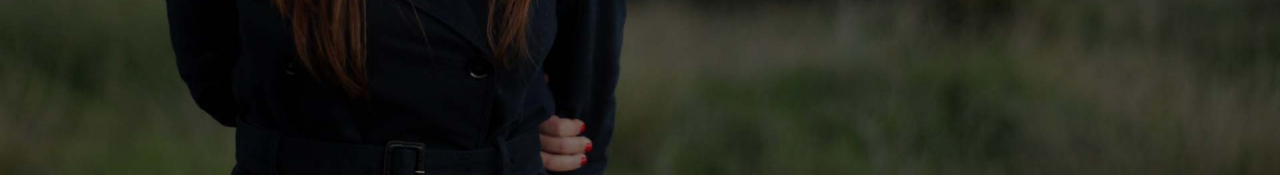
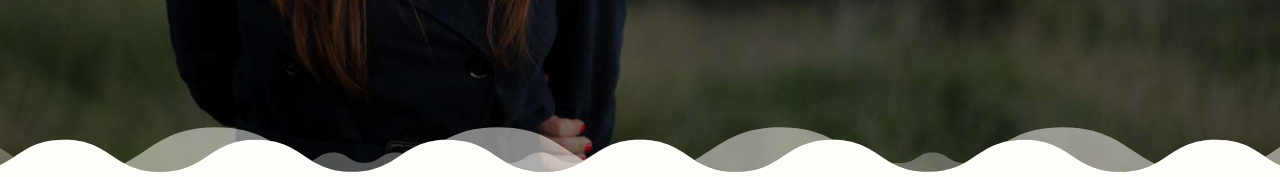
Before and after one commit to amplace/amplace.github.io, a website built with webpack: page app/index.html in a window 1280 px wide. Shown: the part 625-802 px from the top of the page. Built offline with nearby package versions, Linux system fonts and the light colour scheme.

Commit message:
Add header separator

```diff
--- a/app/assets/scripts/App.js
+++ b/app/assets/scripts/App.js
@@ -7,7 +7,7 @@ const menu = new Menu();
 ScrollSpy(menu);
 Time();
 
-$(".thumbnail-container").click(function () {
+$(".thumbnail-container").click(function() {
     let url = $(this).find('a')[0];
     window.open(url, '_blank');
     return false;
--- a/app/assets/styles/modules/_header.css
+++ b/app/assets/styles/modules/_header.css
@@ -1,7 +1,9 @@
 .header {
+    position: relative;
     /* size */
     width: 100%;
     height: 100vh;
+    max-height: 100vh;
     /* spacing */
     margin: 0;
     padding: 10px;
--- a/app/assets/styles/modules/_section.css
+++ b/app/assets/styles/modules/_section.css
@@ -75,11 +75,13 @@
 .day {
     color: $blue;
     background-color: $white;
+    fill: $white;
 }
 
 .night {
     color: $white;
     background-color: $dark;
+    fill: $dark;
 }
 
 hr {
--- /dev/null
+++ b/app/assets/styles/modules/_seperator.css
@@ -0,0 +1,23 @@
+.separator {
+    display: block;
+    background: 0 0;
+    position: absolute;
+    left: 0;
+    right: 0;
+    bottom: 0;
+    z-index: 2;
+    width: 100%;
+
+    &.wave {
+        fill: inherit;
+
+        & .large {
+            opacity: .5;
+        }
+
+        & .small {
+            opacity: .3;
+        }
+
+    }
+}
--- a/app/assets/styles/styles.css
+++ b/app/assets/styles/styles.css
@@ -14,3 +14,4 @@
 @import "modules/_list";
 @import "modules/_reveal";
 @import "modules/_thumbnail";
+@import "modules/_seperator";
--- a/app/index.html
+++ b/app/index.html
@@ -62,10 +62,42 @@
                 </div>
             </a>
         </div>
+        <div>
+            <svg id="" preserveAspectRatio="xMidYMax meet" class="separator wave" viewBox="0 0 1600 100" style="" data-height="100">
+<path class="large" d="M1040,56c0.5,0,1,0,1.6,0c-16.6-8.9-36.4-15.7-66.4-15.7c-56,0-76.8,23.7-106.9,41C881.1,89.3,895.6,96,920,96
+C979.5,96,980,56,1040,56z"></path>
+<path class="large" d="M1699.8,96l0,10H1946l-0.3-6.9c0,0,0,0-88,0s-88.6-58.8-176.5-58.8c-51.4,0-73,20.1-99.6,36.8
+c14.5,9.6,29.6,18.9,58.4,18.9C1699.8,96,1699.8,96,1699.8,96z"></path>
+<path class="large" d="M1400,96c19.5,0,32.7-4.3,43.7-10c-35.2-17.3-54.1-45.7-115.5-45.7c-32.3,0-52.8,7.9-70.2,17.8
+c6.4-1.3,13.6-2.1,22-2.1C1340.1,56,1340.3,96,1400,96z"></path>
+<path class="large" d="M320,56c6.6,0,12.4,0.5,17.7,1.3c-17-9.6-37.3-17-68.5-17c-60.4,0-79.5,27.8-114,45.2
+c11.2,6,24.6,10.5,44.8,10.5C260,96,259.9,56,320,56z"></path>
+<path class="large" d="M680,96c23.7,0,38.1-6.3,50.5-13.9C699.6,64.8,679,40.3,622.2,40.3c-30,0-49.8,6.8-66.3,15.8
+c1.3,0,2.7-0.1,4.1-0.1C619.7,56,620.2,96,680,96z"></path>
+
+<path class="small" d="M-40,95.6c28.3,0,43.3-8.7,57.4-18C-9.6,60.8-31,40.2-83.2,40.2c-14.3,0-26.3,1.6-36.8,4.2V106h60V96L-40,95.6
+z"></path>
+<path class="small" d="M504,73.4c-2.6-0.8-5.7-1.4-9.6-1.4c-19.4,0-19.6,13-39,13c-19.4,0-19.5-13-39-13c-14,0-18,6.7-26.3,10.4
+C402.4,89.9,416.7,96,440,96C472.5,96,487.5,84.2,504,73.4z"></path>
+<path class="small" d="M1205.4,85c-0.2,0-0.4,0-0.6,0c-19.5,0-19.5-13-39-13s-19.4,12.9-39,12.9c0,0-5.9,0-12.3,0.1
+c11.4,6.3,24.9,11,45.5,11C1180.6,96,1194.1,91.2,1205.4,85z"></path>
+<path class="small" d="M743.8,73.5c-10.3,3.4-13.6,11.5-29,11.5c-19.4,0-19.5-13-39-13s-19.5,13-39,13c-0.9,0-1.7,0-2.5-0.1
+c11.4,6.3,25,11.1,45.7,11.1C712.4,96,727.3,84.2,743.8,73.5z"></path>
+
+<path class="small" d="M-40,95.6C20.3,95.6,20.1,56,80,56s60,40,120,40s59.9-40,120-40s60.3,40,120,40s60.3-40,120-40
+s60.2,40,120,40s60.1-40,120-40s60.5,40,120,40s60-40,120-40s60.4,40,120,40s59.9-40,120-40s60.3,40,120,40s60.2-40,120-40
+s60.2,40,120,40s59.8,0,59.8,0l0.2,143H-60V96L-40,95.6z"></path>
+
+<path class="" d="M-40,95.6C20.3,95.6,20.1,56,80,56s60,40,120,40s59.9-40,120-40s60.3,40,120,40s60.3-40,120-40
+s60.2,40,120,40s60.1-40,120-40s60.5,40,120,40s60-40,120-40s60.4,40,120,40s59.9-40,120-40s60.3,40,120,40s60.2-40,120-40
+s60.2,40,120,40s59.8,0,59.8,0l0.2,143H-60V96L-40,95.6z"></path>
+            </svg>
+        </div>
     </header>
 
     <!-- about me -->
     <span id="about-me" class="section__anchor"></span>
+
     <section id="about-me-section" class="section section--center">
         <div class="section__content">
             <br>
--- a/app/temp/styles/styles.css
+++ b/app/temp/styles/styles.css
@@ -221,9 +221,11 @@ select { /* 1 */
     -moz-transition: all 1s linear;
     transition: all 1s linear;
 }.header {
+    position: relative;
     /* size */
     width: 100%;
     height: 100vh;
+    max-height: 100vh;
     /* spacing */
     margin: 0;
     padding: 10px;
@@ -332,9 +334,11 @@ select { /* 1 */
     }.day {
     color: #004d63;
     background-color: #fffdf9;
+    fill: #fffdf9;
 }.night {
     color: #fffdf9;
     background-color: #00141a;
+    fill: #00141a;
 }hr {
     opacity: .5;
     max-width: 0;
@@ -1291,4 +1295,20 @@ select { /* 1 */
         width: 100vw;
         max-width: 960px;
         height: 100vh;
-    }
+    }.separator {
+    display: block;
+    background: 0 0;
+    position: absolute;
+    left: 0;
+    right: 0;
+    bottom: 0;
+    z-index: 2;
+    width: 100%;
+}.separator.wave {
+        fill: inherit;
+
+    }.separator.wave .large {
+            opacity: .5;
+        }.separator.wave .small {
+            opacity: .3;
+        }
```
